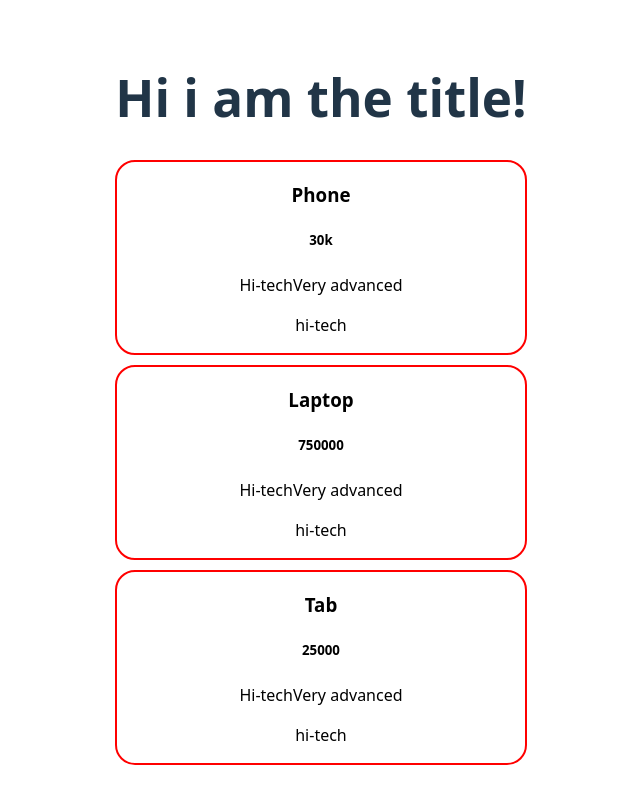
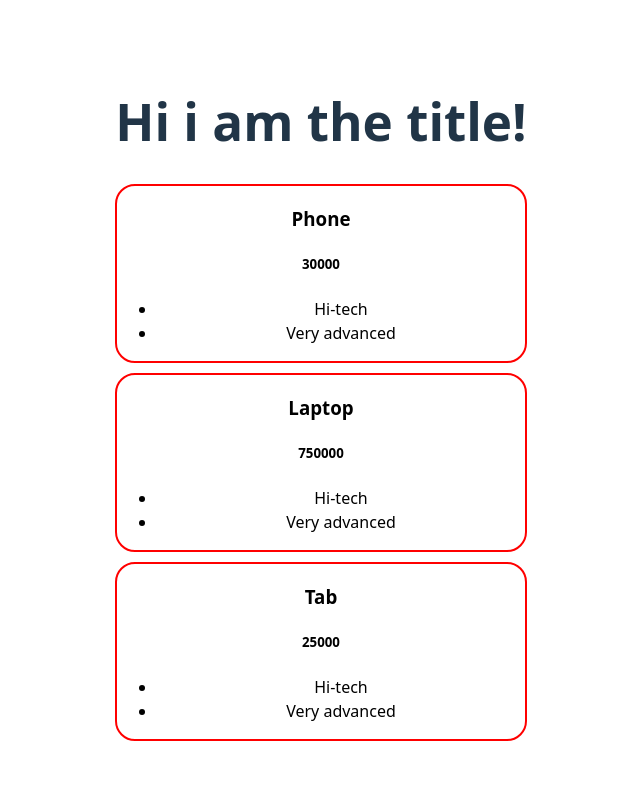
Before and after one commit to shreyash5709/WEBD_STUDY_MATERIALS, a React (Vite) app in the folder 12-ReactJS/basic-react-app/: page / in a window 1280 px wide. Shown: the whole page, without its empty margins (319-959 px from the left). Built offline with nearby package versions, Linux system fonts and the light colour scheme.

Commit message:
converting array element into unoreder list

```diff
--- a/12-ReactJS/basic-react-app/src/Product.jsx
+++ b/12-ReactJS/basic-react-app/src/Product.jsx
@@ -1,12 +1,11 @@
 import "./Product.css";
-function Product({title, price, feature, feature2}){
-    console.log()
+function Product({title, price, features}){
+    // let list = features.map((feature) => <li>{feature}</li>);
     return(
         <div className="Product">
             <h3>{title}</h3>
             <h5>{price}</h5>
-            <p>{feature}</p>
-            <p>{feature2.a}</p>
+            <ul>{features.map((feature) => <li>{feature}</li>)}</ul>
         </div>
     )
 }
--- a/12-ReactJS/basic-react-app/src/ProductTab.jsx
+++ b/12-ReactJS/basic-react-app/src/ProductTab.jsx
@@ -3,9 +3,9 @@ function ProductTab() {
     let option = ["Hi-tech", "Very advanced"];
     return(
         <>
-            <Product title={"Phone"} price={"30k"} feature={option} feature2={{a:"hi-tech", b:"very advanced"}}/>
-            <Product title={"Laptop"} price={750000} feature={option} feature2={{a:"hi-tech", b:"very advanced"}}/>
-            <Product title={"Tab"} price={25000} feature={option} feature2={{a:"hi-tech", b:"very advanced"}}/>
+            <Product title={"Phone"} price={30000} features={option}/>
+            <Product title={"Laptop"} price={750000} features={option}/>
+            <Product title={"Tab"} price={25000} features={option}/>
         </>
     )
 }
```
